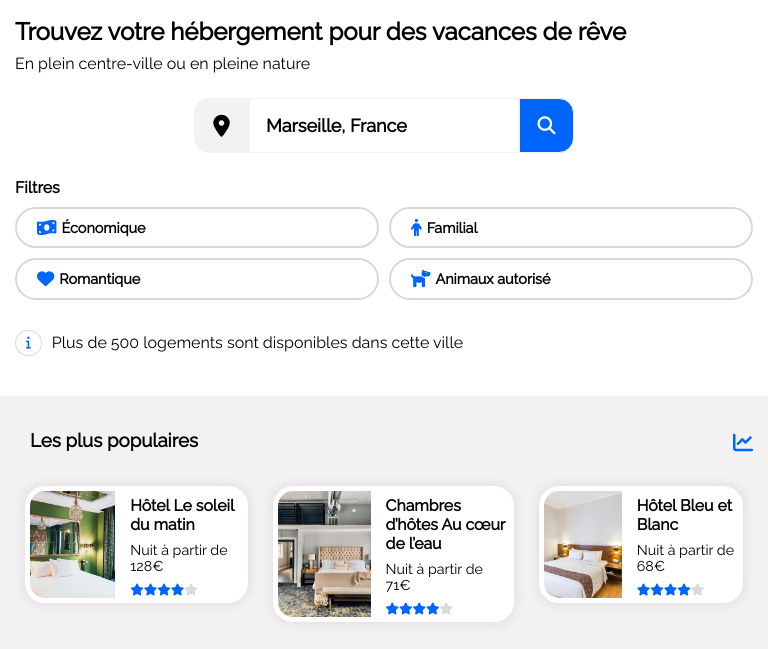
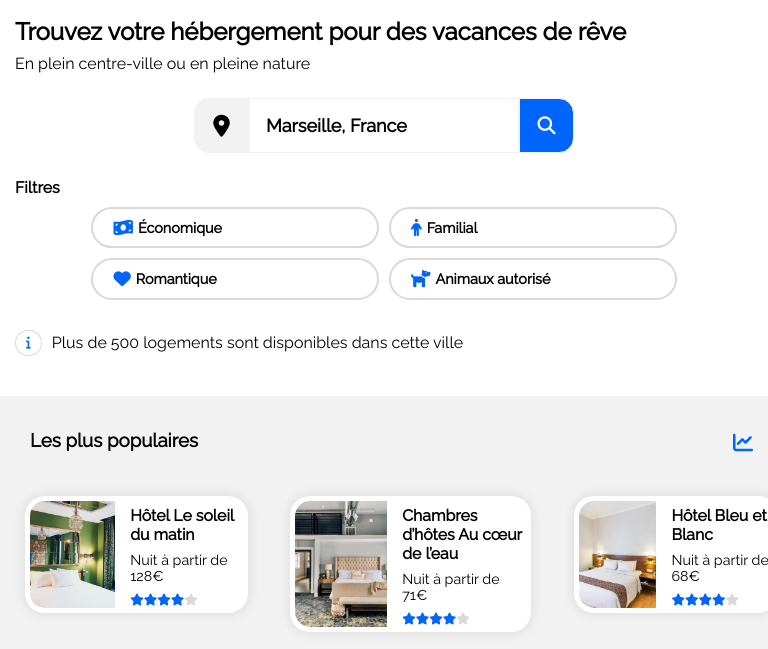
Before and after one commit to Dolina31/P3-openclassroom, a plain HTML site: page index.html in a window 768 px wide. Shown: the part 151-800 px from the top of the page. Drawn offline with Linux system fonts and the light colour scheme.

Commit message:
modification version mobile : des filtres version mobile + modification section populaire meilleur taille des cartes

```diff
--- a/style.css
+++ b/style.css
@@ -313,11 +313,15 @@ h5 {
     }
     .card-section-populaire {
         aspect-ratio: 0;
+        width: 93%;
     }
     .card-position-section-populaire {
         display: flex;
         flex-direction: row;
         justify-content: center;
+        width: 100%;
+        height: 31%;
+        padding-top: 35px;
     }
     h4 {
         padding-top: 0;
@@ -327,7 +331,7 @@ h5 {
 
     }
     .card-section-activites img {
-        height: 215px;
+        height: 230px;
     }
 
 }
@@ -378,6 +382,7 @@ h5 {
     .filtres {
         display: flex;
         flex-wrap: wrap;
+        justify-content: center;
         gap: 10px;
         margin-top: 25px;
     }
@@ -385,7 +390,8 @@ h5 {
         flex: 100%;
     }
     .filtres-option {
-        flex: 33% 1 1;
+        gap: 5px;
+        width: 33%;
         gap: 5px;
     }
     .box-position {
@@ -396,6 +402,9 @@ h5 {
     .section-populaire {
         width: 100%;
         border-radius: 0;
+    }
+    .card-section-populaire {
+        aspect-ratio: 0;
     }
     .section-herbergements {
         width: 100%;
```
